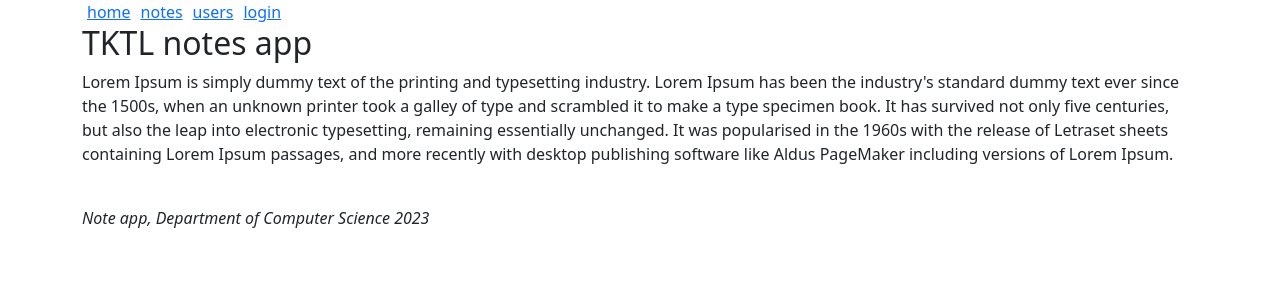
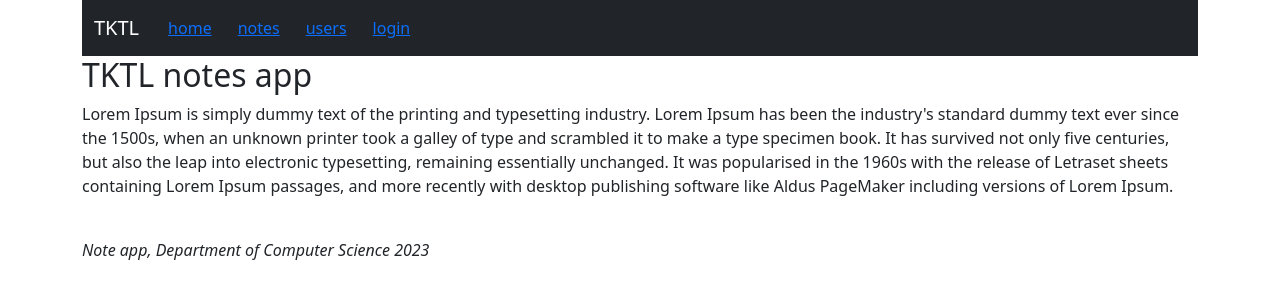
Before and after one commit to mister-fix/notes-bootstrap, a React (Vite) app: page / in a window 1280 px wide. Shown: the top 300 px of the page. Built offline with nearby package versions, Linux system fonts and the light colour scheme.

Commit message:
feat: bootstrap responsive navbar

```diff
--- a/src/App.jsx
+++ b/src/App.jsx
@@ -1,6 +1,9 @@
 import React from "react";
 import { useState } from "react";
 import { Routes, Route, Link, Navigate, useMatch } from "react-router-dom";
+import Container from "react-bootstrap/Container";
+import Nav from "react-bootstrap/Nav";
+import Navbar from "react-bootstrap/Navbar";
 import Alert from "react-bootstrap/Alert";
 import Home from "./components/Home";
 import Note from "./components/Note";
@@ -53,27 +56,56 @@
 	return (
 		<div className="container">
 			{message && <Alert variant="success">{message}</Alert>}
-			<div>
+			<Navbar
+				collapseOnSelect
+				expand="lg"
+				bg="dark"
+				variant="dark"
+			>
+				<Container>
+					<Navbar.Brand href="#">TKTL</Navbar.Brand>
+					<Navbar.Toggle aria-controls="responsive-navbar-nav" />
+					<Navbar.Collapse id="responsive-navbar-nav">
+						<Nav className="me-auto">
+							<Nav.Link
+								href="#"
+								as="span"
+							>
 								<Link
 									style={padding}
 									to="/"
 								>
 									home
 								</Link>
+							</Nav.Link>
+							<Nav.Link
+								href="#"
+								as="span"
+							>
 								<Link
 									style={padding}
 									to="/notes"
 								>
 									notes
 								</Link>
+							</Nav.Link>
+							<Nav.Link
+								href="#"
+								as="span"
+							>
 								<Link
 									style={padding}
 									to="/users"
 								>
 									users
 								</Link>
+							</Nav.Link>
+							<Nav.Link
+								href="#"
+								as="span"
+							>
 								{user ? (
-					<em>{user} logged in</em>
+									<em style={padding}>{user} logged in</em>
 								) : (
 									<Link
 										style={padding}
@@ -82,7 +114,11 @@
 										login
 									</Link>
 								)}
-			</div>
+							</Nav.Link>
+						</Nav>
+					</Navbar.Collapse>
+				</Container>
+			</Navbar>
 
 			<Routes>
 				<Route
```
Lines whose indentation alone changed are shown as unchanged.
